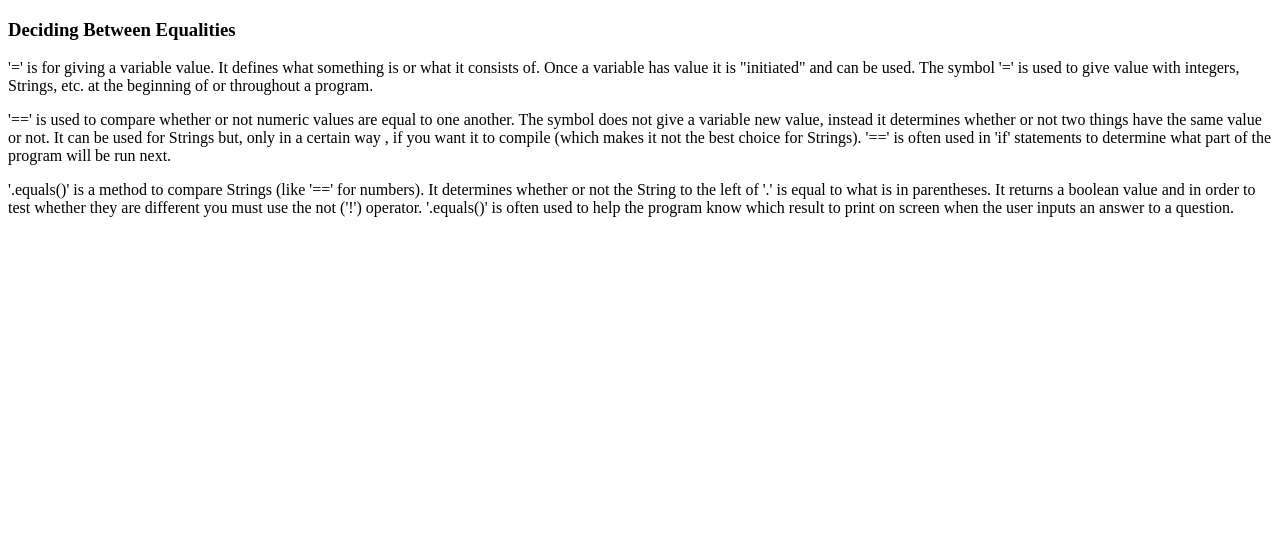
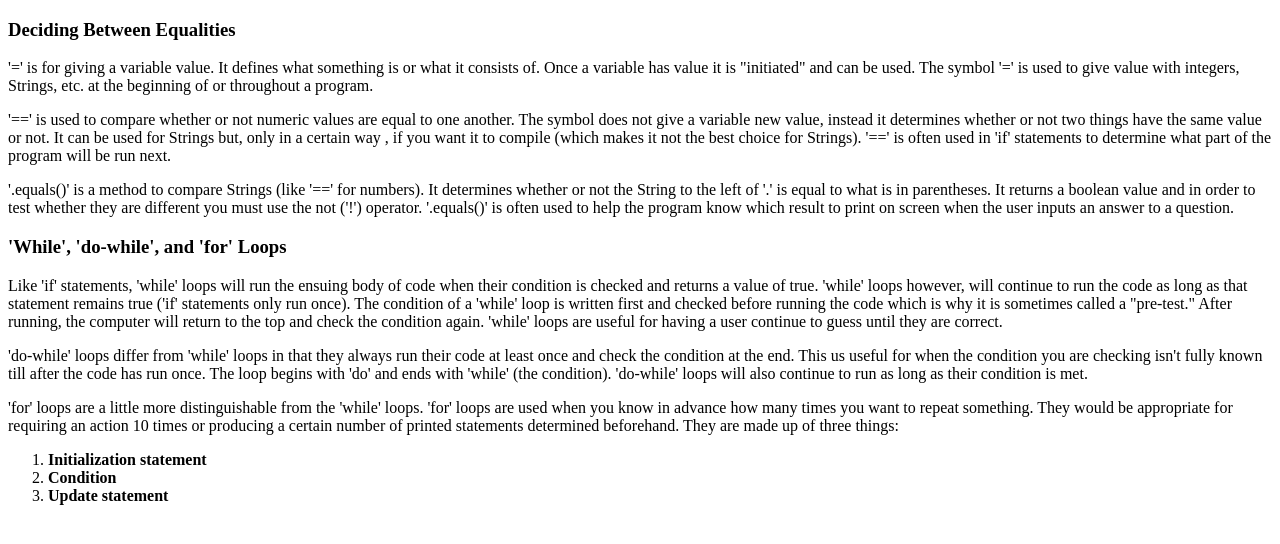
Before and after one commit to dclarkasu/dclarkasu.github.io, a plain HTML site: page index.html in a window 1280 px wide. Drawn offline with Linux system fonts and the light colour scheme.

Commit message:
2 Blog Questions

```diff
--- a/index.html
+++ b/index.html
@@ -22,6 +22,29 @@
 			must use the not ('!') operator. '.equals()' is often used to help the program
 			know which result to print on screen when the user inputs an answer to a question.
 
+		<h3> 'While', 'do-while', and 'for' Loops </h3>
+			<p> Like 'if' statements, 'while' loops will run the ensuing body of code when
+			their condition is checked and returns a value of true. 'while' loops however,
+			will continue to run the code as long as that statement remains true ('if' statements
+			only run once). The condition of a 'while' loop is written first and checked before
+			running the code which is why it is sometimes called a "pre-test." After running,
+			the computer will return to the top and check the condition again. 'while' loops
+			are useful for having a user continue to guess until they are correct. </p>
+			<p> 'do-while' loops differ from 'while' loops in that they always run their
+			code at least once and check the condition at the end. This us useful for when
+			the condition you are checking isn't fully known till after the code has run once.
+			The loop begins with 'do' and ends with 'while' (the condition). 'do-while' loops
+			will also continue to run as long as their condition is met. </p>
+			<p> 'for' loops are a little more distinguishable from the 'while' loops. 'for'
+			loops are used when you know in advance how many times you want to repeat something.
+			They would be appropriate for requiring an action 10 times or producing a certain
+			number of printed statements determined beforehand. They are made up of three things:</p>
+				<ol>
+					<li> <strong>Initialization statement</strong> </li>
+					<li> <strong>Condition</strong> </li>
+					<li> <strong>Update statement</strong> </li>
+				</ol>
+
 
 
 	</body>
```
